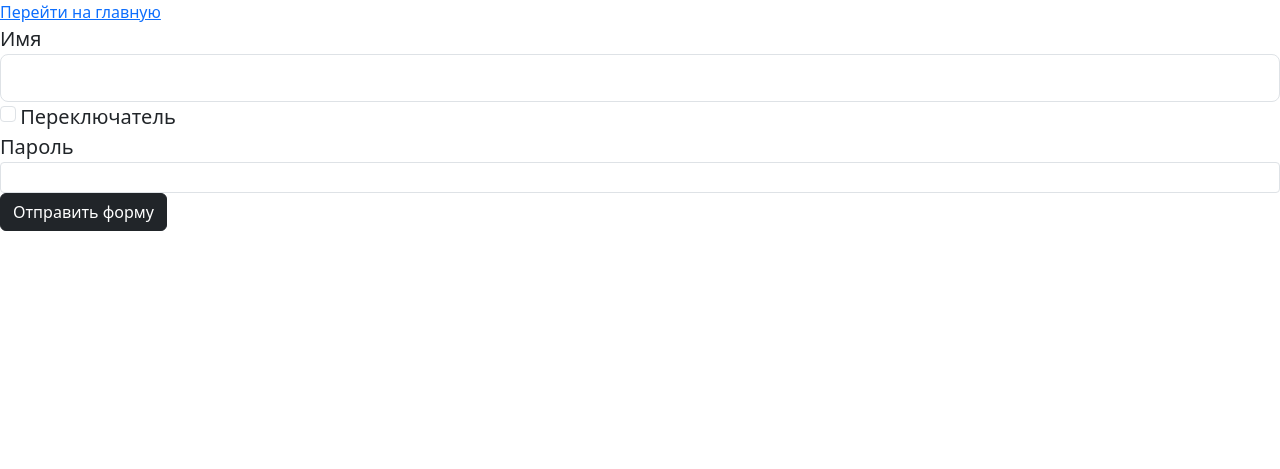
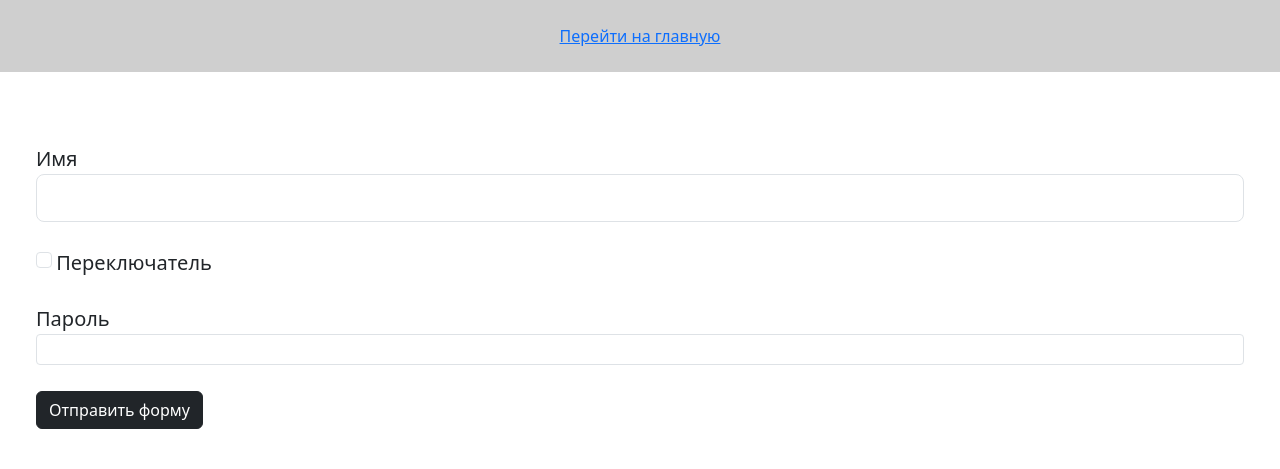
Before and after one commit to EmilAhmaBoy/bootstrap, a plain HTML site: page page.html in a window 1280 px wide. Drawn offline with nearby package versions, Linux system fonts and the light colour scheme.

Commit message:
Немного украсил страницу с помощью "css/style.css"

```diff
--- /dev/null
+++ b/css/style.css
@@ -0,0 +1,18 @@
+body {
+    margin: 0px;
+    padding: 0px;
+}
+
+.block {
+    margin-bottom: 26px;
+}
+
+#header {
+    background: #cfcfcf;
+    padding: 24px;
+    margin-bottom: 36px;
+}
+
+#content {
+    padding: 36px;
+}
--- a/page.html
+++ b/page.html
@@ -6,26 +6,32 @@
         <meta name="viewport" content="width=device-width, intial-scale=1.0">
         <title>Страница</title>
         <link href="https://cdn.jsdelivr.net/npm/bootstrap@5.3.0/dist/css/bootstrap.min.css" rel="stylesheet" integrity="sha384-9ndCyUaIbzAi2FUVXJi0CjmCapSmO7SnpJef0486qhLnuZ2cdeRhO02iuK6FUUVM" crossorigin="anonymous">
+        <link href="css/style.css" rel="stylesheet">
     </head>
     <body>
+        <div id="header" align="center">
             <a href="index.html">Перейти на главную</a>
+        </div>
+        <div id="content">
             <form action="">
-            <div>
+                <div class="block">
                     <label for="field1" class="lead">Имя</label>
                     <input id="field1" type="text" class="form-control form-control-lg">
                 </div>
 
-            <div>
+                <div class="block">
                     <input id="field2" type="checkbox" class="form-check-input">
                     <label for="field2" class="lead">Переключатель</label>
-            </div>
+                </div >
 
-            <div>
+                <div class="block">
                     <label for="field3" class="lead">Пароль</label>
                     <input id="field3" type="password" class="form-control form-control-sm">
                 </div>
 
+
                 <input type="button" value="Отправить форму" class="btn btn-dark">
             </form>
+        </div>
     </body>
 </html>
```
Lines whose indentation alone changed are shown as unchanged.
